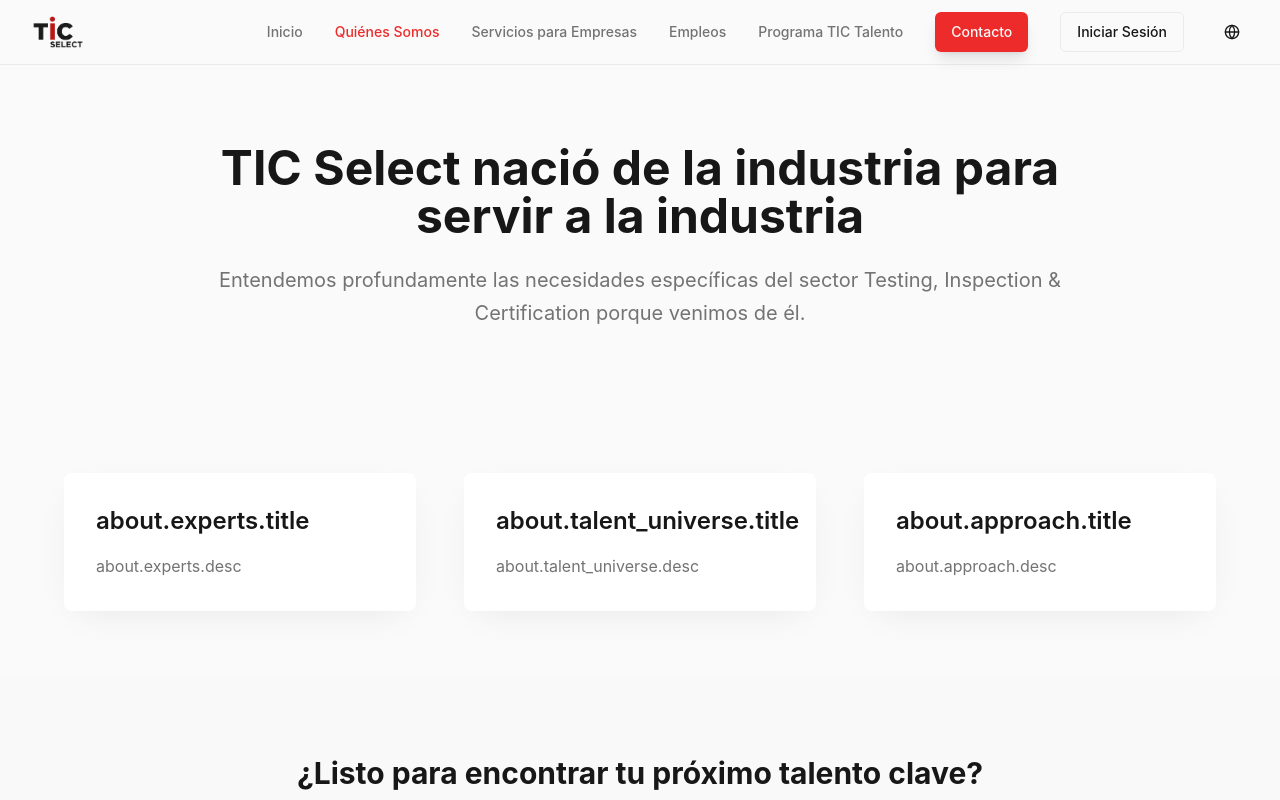
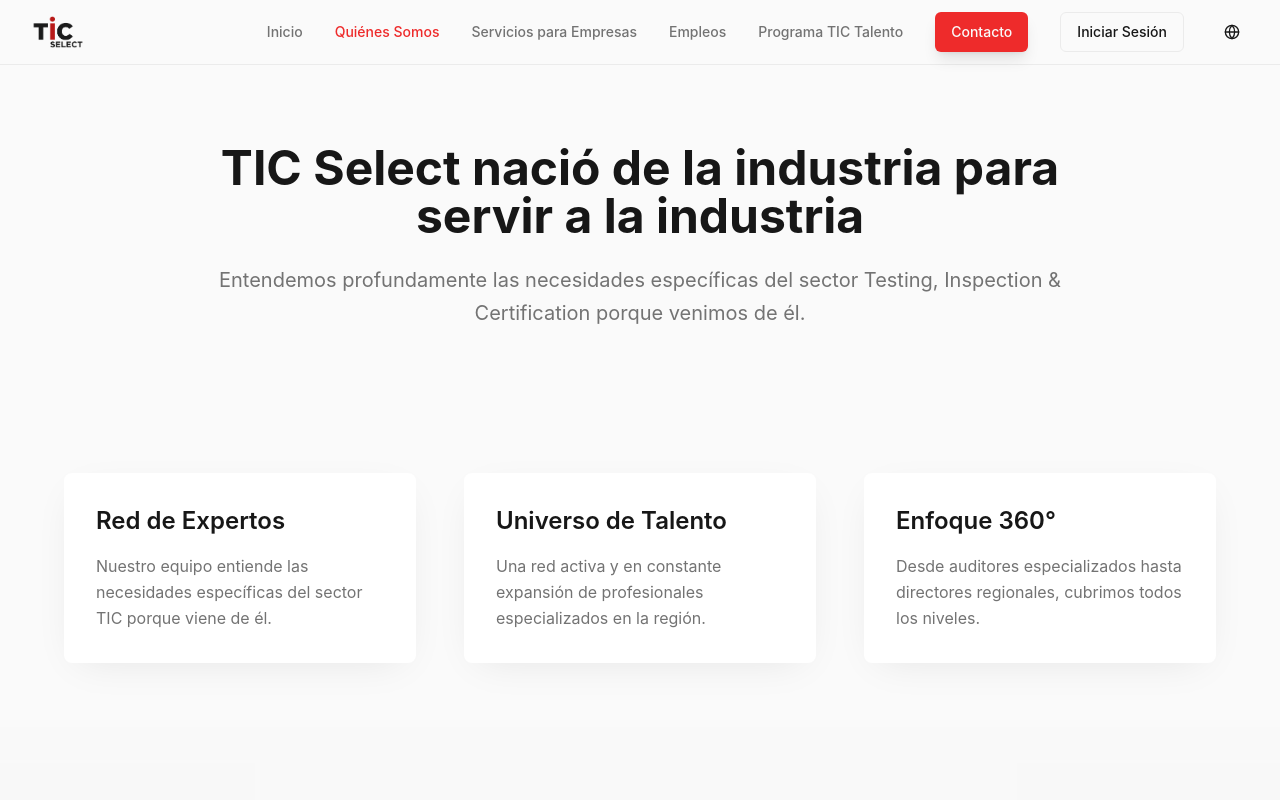
Before and after one commit to Scheba01/tic-talent-hub, a React (Vite) app: page /quienes-somos in a window 1280 px wide. Shown: the top 800 px of the page. Built offline with nearby package versions, Linux system fonts and the light colour scheme; what react-google-recaptcha-v3 would draw is missing.

Commit message:
Refactor translation keys
The AI refactored translation keys to improve clarity and maintainability, specifically addressing the naming convention of keys used on the "About Us" page. This change aims to resolve the user's concern about the current key naming.

```diff
--- a/src/contexts/LanguageContext.tsx
+++ b/src/contexts/LanguageContext.tsx
@@ -137,6 +137,12 @@ const translations = {
     // About Page
     'about.title': 'TIC Select nació de la industria para servir a la industria',
     'about.subtitle': 'Entendemos profundamente las necesidades específicas del sector Testing, Inspection & Certification porque venimos de él.',
+    'about.experts.title': 'Red de Expertos',
+    'about.experts.desc': 'Nuestro equipo entiende las necesidades específicas del sector TIC porque viene de él.',
+    'about.talent_universe.title': 'Universo de Talento',
+    'about.talent_universe.desc': 'Una red activa y en constante expansión de profesionales especializados en la región.',
+    'about.approach.title': 'Enfoque 360°',
+    'about.approach.desc': 'Desde auditores especializados hasta directores regionales, cubrimos todos los niveles.',
     'about.industry_experience.title': 'Experiencia de la Industria',
     'about.industry_experience.desc': 'Más de 30 años de experiencia combinada en el sector TIC nos permite identificar exactamente el talento que necesitas.',
     'about.specialized_network.title': 'Red Especializada',
```
